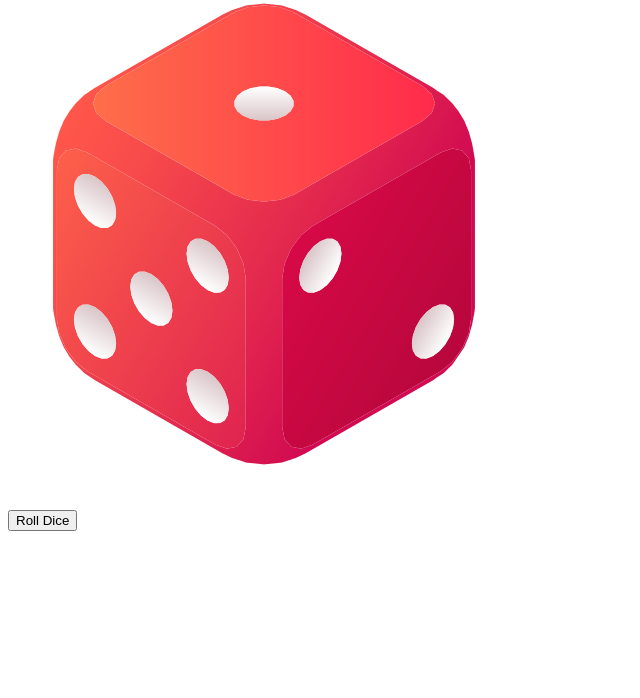
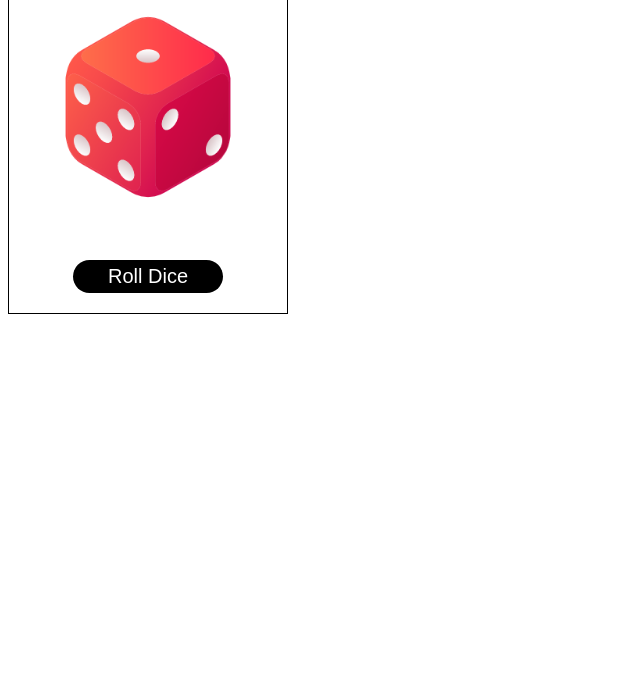
Before and after one commit to mayurilanjewar27/Dice-Roller, a plain HTML site: page index.html in a window 1280 px wide. Shown: the part 102-800 px from the top of the page, without its empty margins (0-640 px from the left). Drawn offline with Linux system fonts and the light colour scheme.

Commit message:
add style

```diff
--- a/index.html
+++ b/index.html
@@ -3,11 +3,41 @@
 <head>
     <title>Dice Roller App</title>
 
-    <style>
+      <style>
+        .dice-container{
+            border: 1px solid black;
+            max-width: fit-content;
+            padding: 20px 30px;
+            display: flex;
+            flex-direction: column;
+            align-items: center;
+        }
 
+        .roll-button{
+            background-color: #000;
+            color:#fff;
+            font-size: 20px;
+            padding: 5px 20px;
+            border:none;
+            width: 150px;
+            border-radius: 40px;
+            margin-top: 20px;
+            cursor:pointer;
+        }
 
-    </style>
-    <body>
+        #dice-image{
+           height: 200px;
+           object-fit: contain;
+        }
+
+        #result{
+            margin-top: 15px;
+            font-size: 18px;
+            font-weight: bold;
+        }
+       </style>
+</head>
+<body>
         <div class="dice-container">
     <h1>Dice Roller App</h1>
 
@@ -17,6 +47,6 @@
 
     <button class="roll-button" onclick="rollDice()">Roll Dice</button>
   </div>
-    </body>
+</body>
 
 </html>
```
